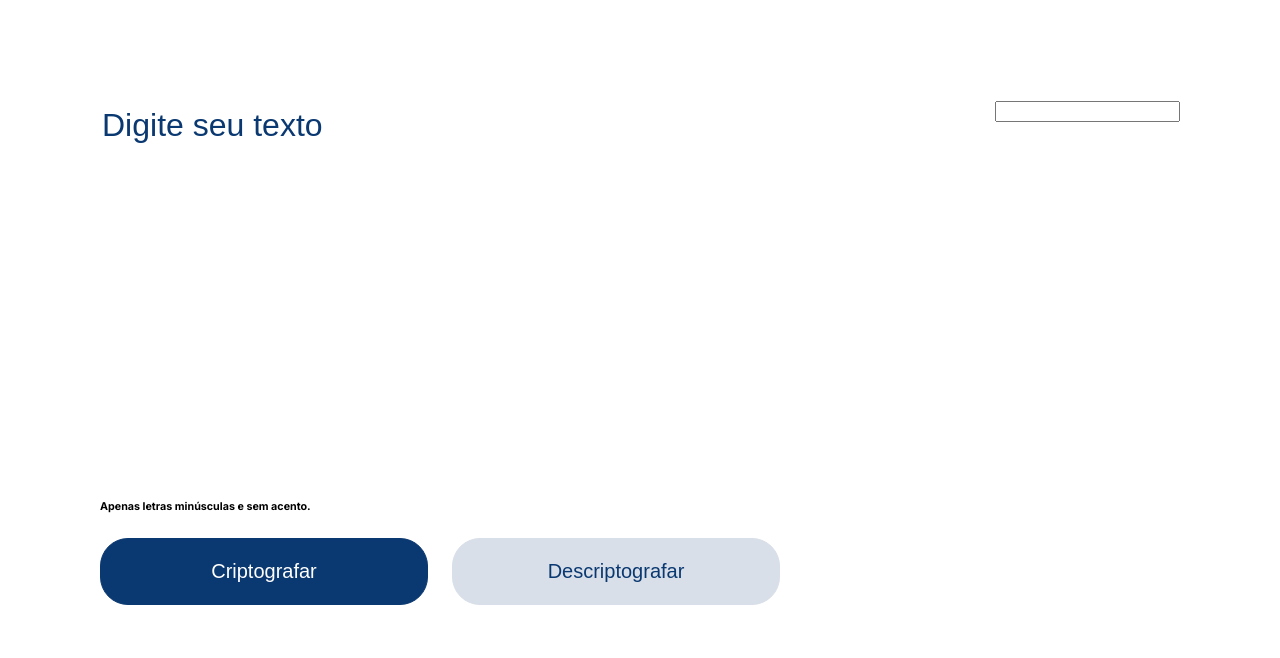
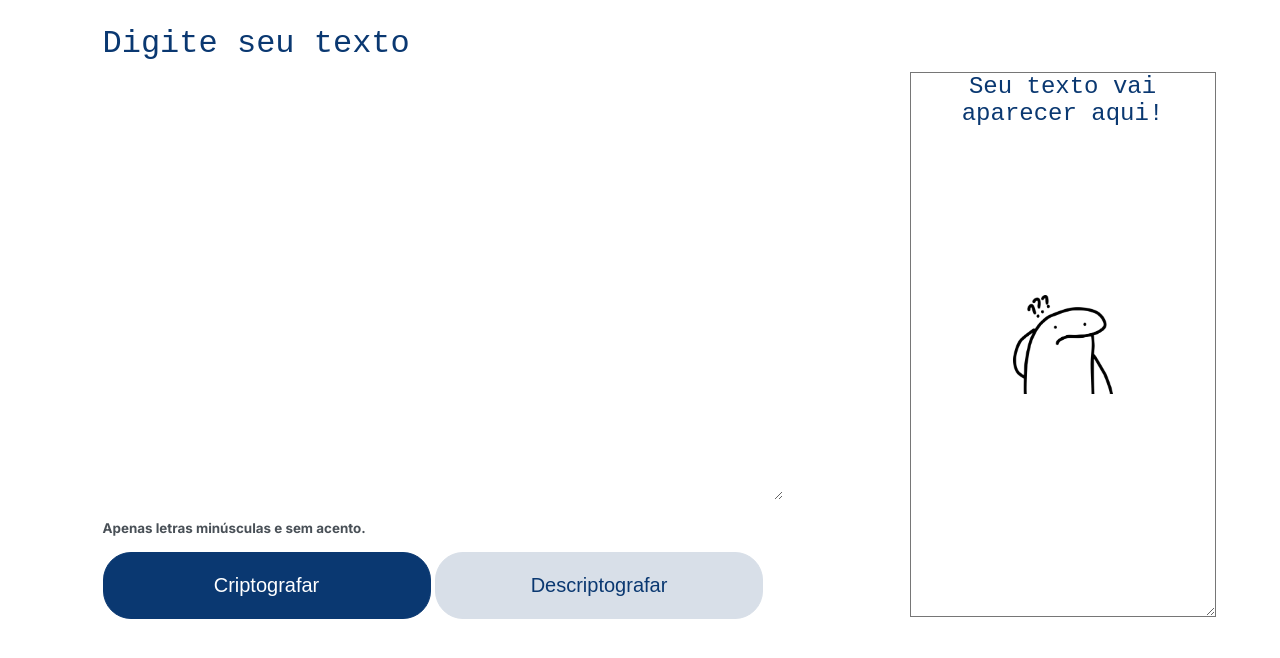
Before and after one commit to claracjz/decodificador, a plain HTML site: page index.html in a window 1280 px wide. Drawn offline with Linux system fonts and the light colour scheme.

Commit message:
alteracoes na saida de texto

```diff
--- a/index.html
+++ b/index.html
@@ -11,7 +11,7 @@
     <header></header>
     <main class="pagina-inicial">
         <section class="entrada">
-        <input type="text" class="digitar-texto" placeholder="Digite seu texto">
+        <textarea class="digitar-texto" placeholder="Digite seu texto" cols="20" rows="10"></textarea>
 
         <div class="info">
             <h6>Apenas letras minúsculas e sem acento.</h6>
@@ -24,7 +24,7 @@
         </section>
 
         <section class="saida">
-        <input type="text" class="mensagem">
+        <textarea class="mensagem" placeholder="Seu texto vai aparecer aqui!" cols="20" rows="10"></textarea>
         </section>
 
 </main>
--- a/styles.css
+++ b/styles.css
@@ -1,20 +1,22 @@
 @import url('https://fonts.googleapis.com/css2?family=Inter:wght@100..900&display=swap');
 
-body {
+* {
     margin: 0;
     padding: 0;
     box-sizing: border-box;
+}
+
+body {
     background-color: white;
     font-family: "Inter", sans-serif;
 }
 
 .pagina-inicial {
-    margin: 100px;
-    height: 100vh;
+    height: auto;
+    margin-top: 20px;
     display: flex;
-    justify-content: space-between;
-    margin-bottom: 50px;
-    margin-left: 100px;
+    margin-left: 40px;
+    justify-content: space-around;
 
 }
 
@@ -24,18 +26,43 @@ body {
     font-weight: 400;
     font-size: 32px;
     line-height: 48px;
-    margin-bottom: 325px;
+    width: 680px;
+}
+
+.saida {
+    display: flex;
+    justify-content: center;
+    background-color: #FFFFFF;
+    border: none;
+    border-radius: 32px;
+    padding: 2px;
+    margin-top: 40px;
+    min-height: 500px;
+
+}
+
+.info {
+    color: #495057;
+    font-weight: 400;
+    font-size: 20px;
+    margin-top: 16px;
+    margin-bottom: 16px;
+
+}
+
+.mensagem {
+    background-image: url(assets/flork.png);
+    background-size: 100px;
+    background-repeat: no-repeat;
+    background-position: center;
+    font-size: 24px;
+    font-weight: 400;
+    color: #0A3871;
+    text-align: center;
+    margin-top: 10px;
 }
 
 ::placeholder {color: #0A3871};
-
-.mensagem {
-    background-color: #FFFFFF;
-    border: none;
-    border-radius: 24px;
-    color: #0A3871;
-    height: 900px;
-}
 
 .botoes {
     display: flex;
```
Also changed, not shown: assets/flork.png (added), assets/personagem.png (deleted).
